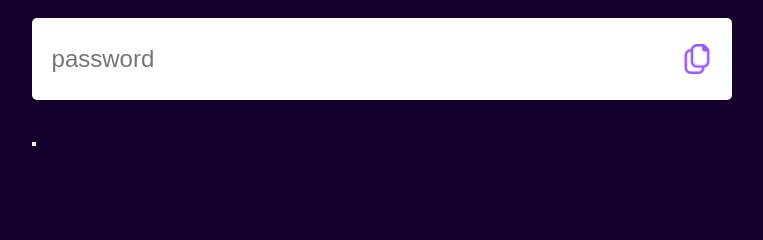
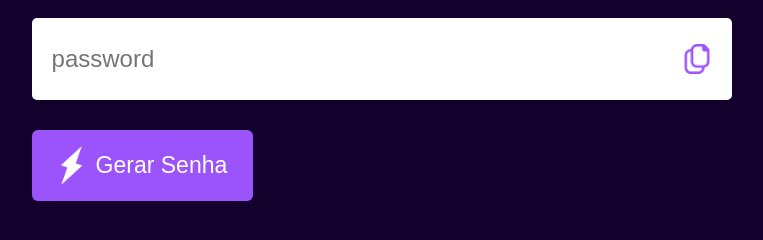
Before and after one commit to wuarty/password_generator, a plain HTML site: page index.html in a window 1280 px wide. Shown: the part 290-530 px from the top of the page, without its empty margins (122-885 px from the left). Drawn offline with Linux system fonts and the light colour scheme.

Commit message:
adicionado JavaScript

```diff
--- a/index.html
+++ b/index.html
@@ -4,16 +4,16 @@
     <meta charset="UTF-8" />
     <meta name="viewport" content="width=device-width, initial-scale=1.0" />
     <link rel="stylesheet" href="/style.css" />
-    <title></title>
+    <title>Random Password</title>
   </head>
   <body>
     <div class="container">
-        <h1>Gerar uma <br><span>Senha aleatória</span></h1>
-        <div class="display">
+      <h1>Gerar uma <br /><span>Senha aleatória</span></h1>
+      <div class="display">
         <input type="text" id="password" placeholder="password" />
-        <img src="images/copy.png" />
+        <img src="images/copy.png" onclick="copyPassword()">
       </div>
-      <button></button>
+      <button onclick="createPassword()"><img src="/images/generate.png" />Gerar Senha</button>
     </div>
   </body>
   <script src="/script.js"></script>
--- a/script.js
+++ b/script.js
@@ -0,0 +1,27 @@
+const passwordBox = document.getElementById("password");
+const lenght = 12;
+
+const upperCase = "ABCDEFGHIJKLMNOPQRSTUVWXYZ";
+const lowerCase = "abcdefghijklmnopqrstuvwxyz";
+const number = "0123456789";
+const symbol = "!@#$%^&*()_+-=[]{}|;:'<>./?";
+
+const allChsrs = upperCase + lowerCase + number + symbol;
+
+function createPassword() {
+  let password = "";
+  password += upperCase[Math.floor(Math.random() * upperCase.length)];
+  password += lowerCase[Math.floor(Math.random() * lowerCase.length)];
+  password += number[Math.floor(Math.random() * number.length)];
+  password += symbol[Math.floor(Math.random() * symbol.length)];
+
+  while (lenght > password.length) {
+    password += allChsrs[Math.floor(Math.random() * allChsrs.length)];
+  }
+  passwordBox.value = password;
+}
+
+function copyPassword() {
+    passwordBox.select();
+    navigator.clipboard.writeText(passwordBox.value);
+  }
--- a/style.css
+++ b/style.css
@@ -27,6 +27,26 @@ body {
   padding-bottom: 7px;
 }
 
+.container button img {
+  width: 28px;
+  margin-right: 10px;
+}
+
+.container button {
+  border: 0;
+  outline: 0;
+  background: #9b53fc;
+  color: #fff;
+  font-size: 23px;
+  font-weight: 200;
+  display: flex;
+  align-items: center;
+  justify-content: center;
+  padding: 16px 26px;
+  border-radius: 6px;
+  cursor: pointer;
+}
+
 .display {
   width: 100%;
   margin-top: 50px;
```
